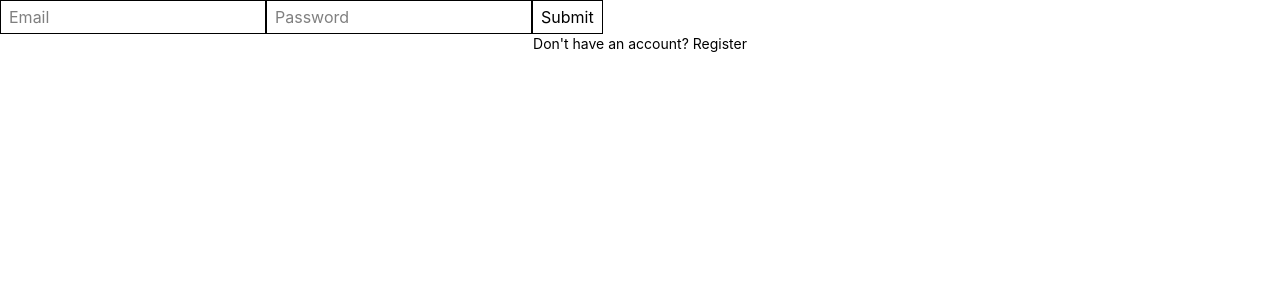
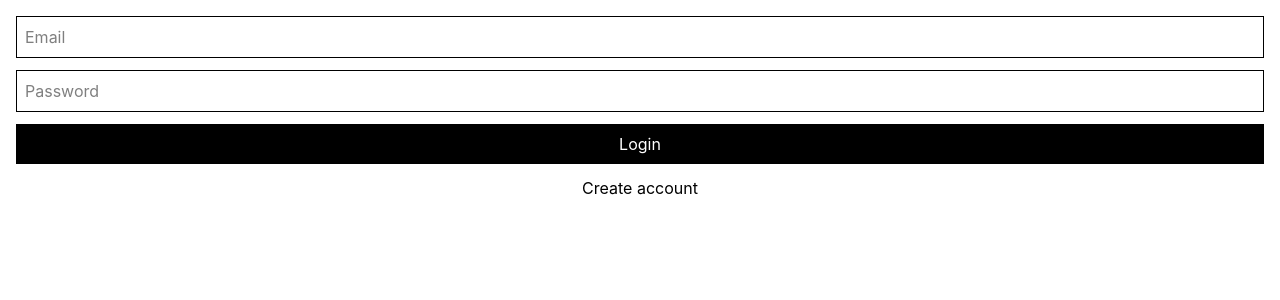
Before and after one commit to devadedejimike/Car-Rental-Frontend, a React (Vite) app: page /auth in a window 1280 px wide. Shown: the top 300 px of the page. Built offline with nearby package versions, Linux system fonts and the light colour scheme.

Commit message:
feat: update auth page with role based access

```diff
--- a/src/pages/Auth.tsx
+++ b/src/pages/Auth.tsx
@@ -1,68 +1,86 @@
 import { useState } from "react";
 import { LoginUser, RegisterUser } from "../api/auth";
 import { useAuth } from "../context/AuthContext";
-
+import { useNavigate } from "react-router-dom";
 
 const Auth = () => {
-    const {login} = useAuth()
+  const { login } = useAuth();
+  const navigate = useNavigate();
 
-    const[ isLogin, setIsLogin] = useState(true);
-    const [name, setName] = useState("")
-    const [email, setEmail] = useState("")
-    const [password, setPassword] = useState("")
+  const [isLogin, setIsLogin] = useState(true);
+  const [name, setName] = useState("");
+  const [email, setEmail] = useState("");
+  const [password, setPassword] = useState("");
 
   const handleSubmit = async (e: React.FormEvent) => {
     e.preventDefault();
+
     try {
-            if(isLogin){
-                const data = await LoginUser({email, password})
-                login(data.data.token, data.data.user)
-                alert('User Login Successfully')
-            }else{
-                await RegisterUser({name, email, password});
-                alert("Account Created Successfully")
-                setIsLogin(true)
+      if (isLogin) {
+        const res = await LoginUser({ email, password });
+
+        login(res.data.token, res.data.user);
+
+        alert("Login successful");
+
+        // role-based redirect
+        if (res.data.user.role === "admin") {
+          navigate("/admin/dashboard");
+        } else {
+          navigate("/user");
         }
-        } catch (error) {
-            console.log(error);
-            alert('Something went wrong')
+
+      } else {
+        await RegisterUser({ name, email, password });
+
+        alert("Account created");
+
+        setIsLogin(true);
+        navigate("/auth");
       }
+    } catch (err) {
+      console.log(err);
+      alert("Something went wrong");
     }
+  };
+
   return (
-        <div>
-            <form onSubmit={handleSubmit}>
-                {!isLogin && <input
-                    type="text"
+    <form onSubmit={handleSubmit} className="p-4 space-y-3">
+      {!isLogin && (
+        <input
+          placeholder="Name"
           value={name}
-                    placeholder="Name"
-                    className="border py-1 px-2"
           onChange={(e) => setName(e.target.value)}
-                />}
+          className="border p-2 w-full"
+        />
+      )}
+
       <input
-                    type="email"
+        placeholder="Email"
         value={email}
-                    placeholder="Email"
-                    className="border py-1 px-2"
         onChange={(e) => setEmail(e.target.value)}
+        className="border p-2 w-full"
       />
+
       <input
+        placeholder="Password"
         type="password"
         value={password}
-                    placeholder="Password"
-                    className="border py-1 px-2"
         onChange={(e) => setPassword(e.target.value)}
+        className="border p-2 w-full"
       />
-                <button type="submit" className="border px-2 py-1">Submit</button>
+
+      <button className="bg-black text-white px-4 py-2 w-full">
+        {isLogin ? "Login" : "Register"}
+      </button>
+
       <p
-                    className="text-sm text-center cursor-pointer"
+        className="text-center cursor-pointer"
         onClick={() => setIsLogin(!isLogin)}
       >
-                    {isLogin
-                        ? "Don't have an account? Register"
-                        : "Already have an account? Login"}
+        {isLogin ? "Create account" : "Login instead"}
       </p>
     </form>
-        </div>
   );
 };
 
```
Lines whose indentation alone changed are shown as unchanged.
